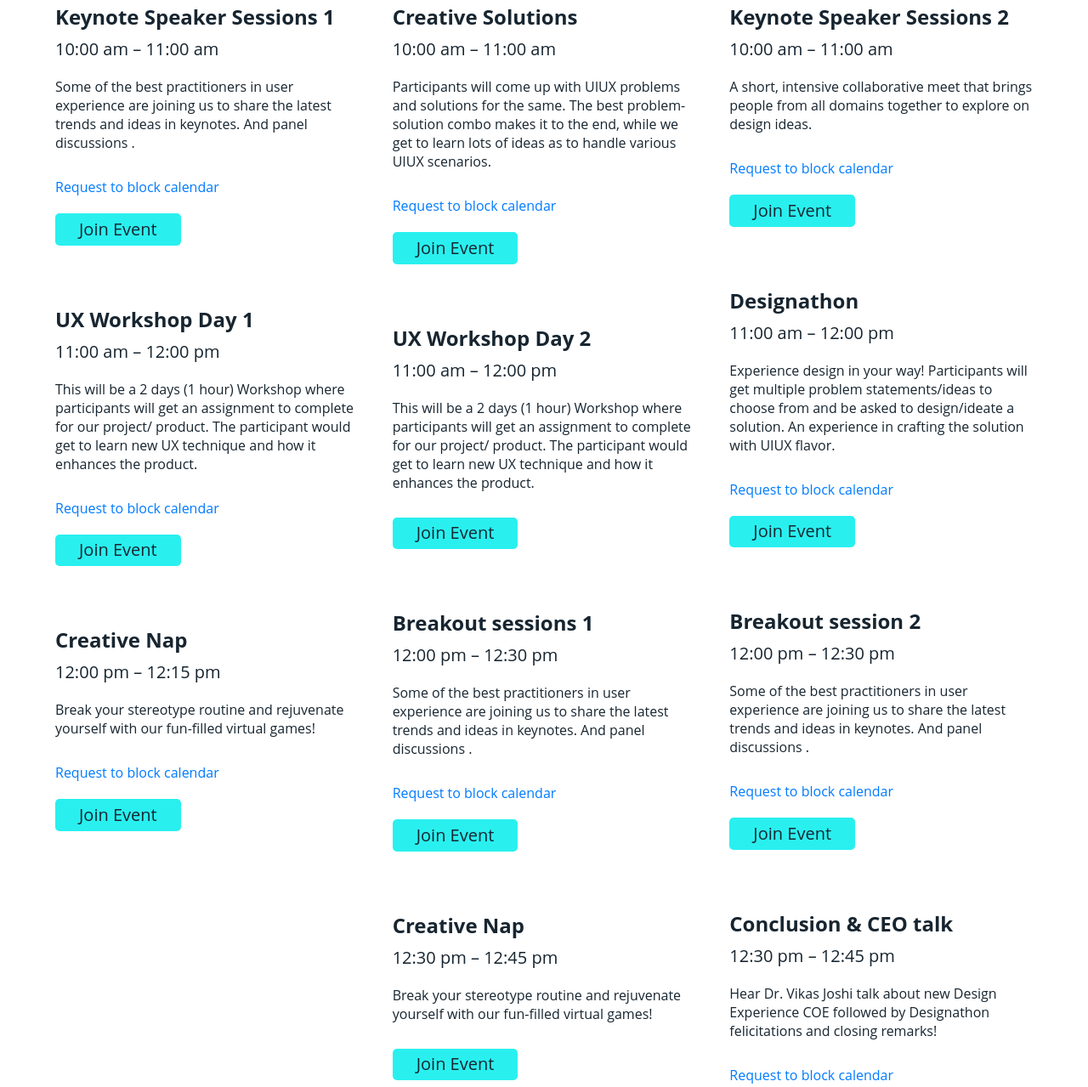
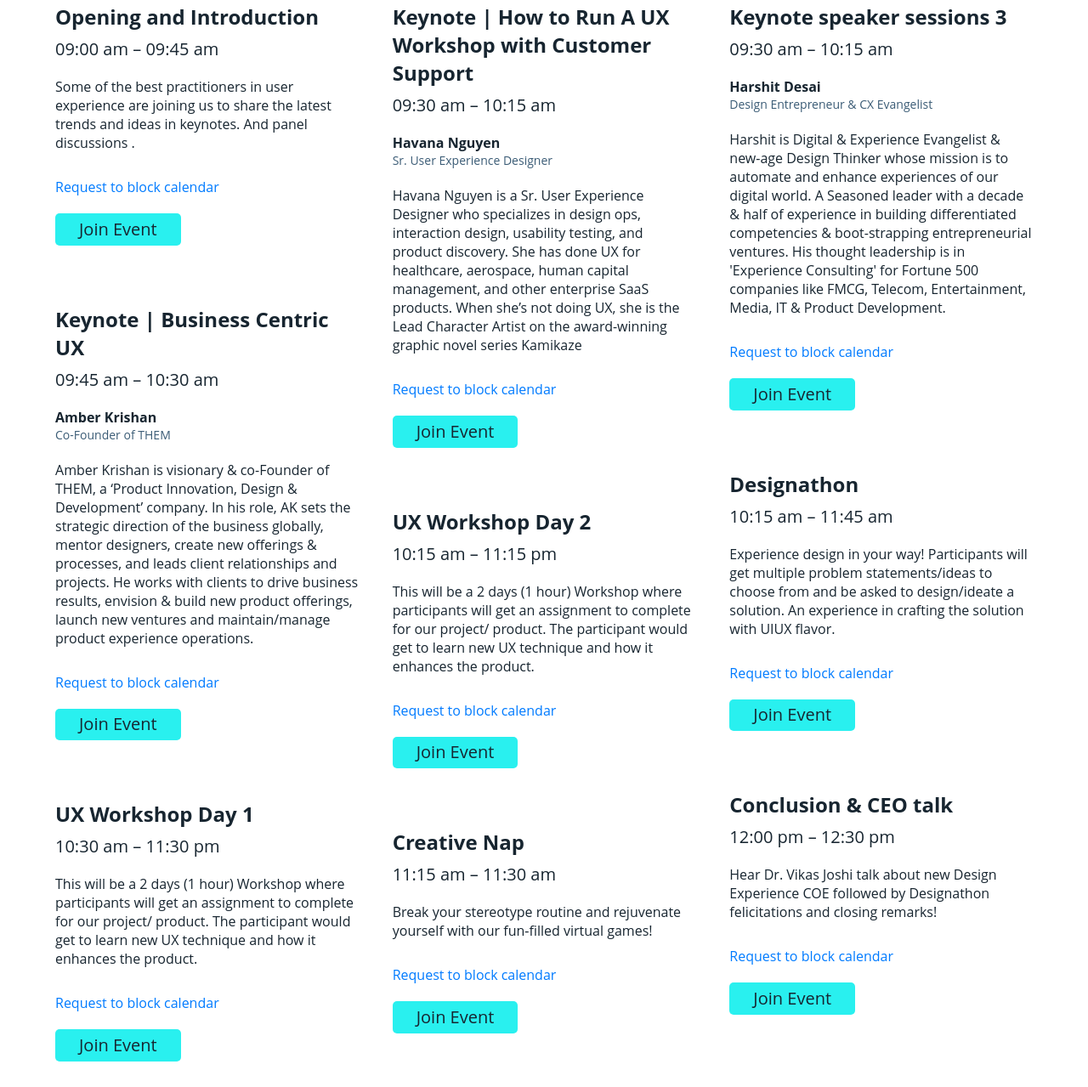
Before and after one commit to nitinpatil-hs/designsummit, a plain HTML site: page index.html in a window 1280 px wide. Shown: the part 1700-2979 px from the top of the page at 85% size. Drawn offline with Linux system fonts and the light colour scheme.

Commit message:
new text changes

```diff
--- a/index.html
+++ b/index.html
@@ -38,7 +38,6 @@
                     <div class="events">Designathon</div>
                     <div class="events">Keynote Speaker<br> Sessions</div>
                     <div class="events">UX<br> Workshop</div>
-                    <!-- <div class="events">Panel<br> Discussion</div> -->
                     <div class="events">Creative<br> Solutions</div>
                     <div class="events">Breakout<br> Sessions</div>
                     <div class="events">Creative<br> Nap</div>
@@ -58,35 +57,59 @@
                             <span class="wday">Tuesday<span>April</span></span>
                         </div>
                         <div class="schedule">
-                            <h3 class="event-title">Keynote Speaker Sessions 1</h3>
-                            <div class="event-time">10:00 am – 11:00 am </div>
+                            <h3 class="event-title">Opening and Introduction</h3>
+                            <div class="event-time">09:00 am – 09:45 am </div>
                             <p class="event-desc">
                                 Some of the best practitioners in user experience are joining us to share the latest trends and ideas in keynotes. And panel discussions .
                             </p>
                             <div class="link-wrapper">
-                                <a href="#" target="_blank">Request to block calendar</a>
+                                <a href="https://forms.office.com/Pages/ResponsePage.aspx?id=Rl6r_nEsOke2FqEqmu7-3v2_8tDx3QtNoaX0LmYQX6xUMU5VQVFYRTFaRVBWRUkwUlBVVlM0R0lERC4u&wdLOR=c4FBB38C3-4C5A-4DDC-82B7-D45899F4EC9C" target="_blank">Request to block calendar</a>
+                            </div>
+                            <a href="" class="btn btn-primary">Join Event</a>
+                        </div>
+                        <div class="schedule">
+                            <h3 class="event-title">Keynote | Business Centric UX</h3>
+                            <div class="event-time">09:45 am – 10:30 am </div>
+                            <p class="speaker">Amber Krishan</p>
+                            <p class="designation">Co-Founder of THEM</p>
+                            <p class="event-desc">
+                                Amber Krishan is visionary & co-Founder of THEM, a ‘Product Innovation, Design & Development’ company. In his role, AK sets the strategic direction of the business globally, mentor designers, create new offerings & processes, and leads client relationships and projects. He works with clients to drive business results, envision & build new product offerings, launch new ventures and maintain/manage product experience operations.
+                            </p>
+                            <div class="link-wrapper">
+                                <a href="https://forms.office.com/Pages/ResponsePage.aspx?id=Rl6r_nEsOke2FqEqmu7-3v2_8tDx3QtNoaX0LmYQX6xUMU5VQVFYRTFaRVBWRUkwUlBVVlM0R0lERC4u&wdLOR=c4FBB38C3-4C5A-4DDC-82B7-D45899F4EC9C" target="_blank">Request to block calendar</a>
                             </div>
                             <a href="" class="btn btn-primary">Join Event</a>
                         </div>
                         <div class="schedule">
                             <h3 class="event-title">UX Workshop Day 1</h3>
-                            <div class="event-time">11:00 am – 12:00 pm</div>
+                            <div class="event-time">10:30 am – 11:30 pm</div>
                             <p class="event-desc">
                                 This will be a 2 days (1 hour) Workshop where participants will get an assignment to complete for our project/ product. The participant would get to learn new UX technique and how it enhances the product.
                             </p>
                             <div class="link-wrapper">
-                                <a href="#" target="_blank">Request to block calendar</a>
+                                <a href="https://forms.office.com/Pages/ResponsePage.aspx?id=Rl6r_nEsOke2FqEqmu7-3v2_8tDx3QtNoaX0LmYQX6xUMU5VQVFYRTFaRVBWRUkwUlBVVlM0R0lERC4u&wdLOR=c4FBB38C3-4C5A-4DDC-82B7-D45899F4EC9C" target="_blank">Request to block calendar</a>
                             </div>
                             <a href="" class="btn btn-primary">Join Event</a>
                         </div>
                         <div class="schedule">
                             <h3 class="event-title">Creative Nap</h3>
-                            <div class="event-time">12:00 pm – 12:15 pm</div>
+                            <div class="event-time">11:30 am – 11:45 am</div>
                             <p class="event-desc">
                                 Break your stereotype routine and rejuvenate yourself with our fun-filled virtual games!
                             </p>
                             <div class="link-wrapper">
-                                <a href="#" target="_blank">Request to block calendar</a>
+                                <a href="https://forms.office.com/Pages/ResponsePage.aspx?id=Rl6r_nEsOke2FqEqmu7-3v2_8tDx3QtNoaX0LmYQX6xUMU5VQVFYRTFaRVBWRUkwUlBVVlM0R0lERC4u&wdLOR=c4FBB38C3-4C5A-4DDC-82B7-D45899F4EC9C" target="_blank">Request to block calendar</a>
+                            </div>
+                            <a href="" class="btn btn-primary">Join Event</a>
+                        </div>
+                        <div class="schedule">
+                            <h3 class="event-title">Breakout session</h3>
+                            <div class="event-time">11:45 am – 12:15 pm</div>
+                            <p class="event-desc">
+                                Some of the best practitioners in user experience are joining us to share the latest trends and ideas in keynotes. And panel discussions .
+                            </p>
+                            <div class="link-wrapper">
+                                <a href="https://forms.office.com/Pages/ResponsePage.aspx?id=Rl6r_nEsOke2FqEqmu7-3v2_8tDx3QtNoaX0LmYQX6xUMU5VQVFYRTFaRVBWRUkwUlBVVlM0R0lERC4u&wdLOR=c4FBB38C3-4C5A-4DDC-82B7-D45899F4EC9C" target="_blank">Request to block calendar</a>
                             </div>
                             <a href="" class="btn btn-primary">Join Event</a>
                         </div>
@@ -98,41 +121,49 @@
                             <span class="wday">Wednesday <span>April</span></span>
                         </div>
                         <div class="schedule">
-                            <h3 class="event-title">Creative Solutions</h3>
-                            <div class="event-time">10:00 am – 11:00 am</div>
+                            <h3 class="event-title">Keynote | How to Run A UX Workshop with Customer Support</h3>
+                            <div class="event-time">09:30 am – 10:15 am</div>
+                            <p class="speaker">Havana Nguyen</p>
+                            <p class="designation">Sr. User Experience Designer</p>
                             <p class="event-desc">
-                                Participants will come up with UIUX problems and solutions for the same. The best problem-solution combo makes it to the end, while we get to learn lots of ideas as to handle various UIUX scenarios.
+                                Havana Nguyen is a Sr. User Experience Designer who specializes in design ops, interaction design, usability testing, and product discovery. She has done UX for healthcare, aerospace, human capital management, and other enterprise SaaS products. When she’s not doing UX, she is the Lead Character Artist on the award-winning graphic novel series Kamikaze
                             </p>
                             <div class="link-wrapper">
-                                <a href="#" target="_blank">Request to block calendar</a>
+                                <a href="https://forms.office.com/Pages/ResponsePage.aspx?id=Rl6r_nEsOke2FqEqmu7-3v2_8tDx3QtNoaX0LmYQX6xUMU5VQVFYRTFaRVBWRUkwUlBVVlM0R0lERC4u&wdLOR=c4FBB38C3-4C5A-4DDC-82B7-D45899F4EC9C" target="_blank">Request to block calendar</a>
                             </div>
                             <a href="" class="btn btn-primary">Join Event</a>
                         </div>
                         <div class="schedule">
                             <h3 class="event-title">UX Workshop Day 2</h3>
-                            <div class="event-time">11:00 am – 12:00 pm</div>
+                            <div class="event-time">10:15 am – 11:15 pm</div>
                             <p class="event-desc">
                                 This will be a 2 days (1 hour) Workshop where participants will get an assignment to complete for our project/ product. The participant would get to learn new UX technique and how it enhances the product.
                             </p>
-                            <a href="" class="btn btn-primary">Join Event</a>
-                        </div>
-                        <div class="schedule">
-                            <h3 class="event-title">Breakout sessions 1</h3>
-                            <div class="event-time">12:00 pm – 12:30 pm</div>
-                            <p class="event-desc">
-                                Some of the best practitioners in user experience are joining us to share the latest trends and ideas in keynotes. And panel discussions .
-                            </p>
                             <div class="link-wrapper">
-                                <a href="#" target="_blank">Request to block calendar</a>
+                                <a href="https://forms.office.com/Pages/ResponsePage.aspx?id=Rl6r_nEsOke2FqEqmu7-3v2_8tDx3QtNoaX0LmYQX6xUMU5VQVFYRTFaRVBWRUkwUlBVVlM0R0lERC4u&wdLOR=c4FBB38C3-4C5A-4DDC-82B7-D45899F4EC9C" target="_blank">Request to block calendar</a>
                             </div>
                             <a href="" class="btn btn-primary">Join Event</a>
                         </div>
                         <div class="schedule">
                             <h3 class="event-title">Creative Nap</h3>
-                            <div class="event-time">12:30 pm – 12:45 pm</div>
+                            <div class="event-time">11:15 am – 11:30 am</div>
                             <p class="event-desc">
                                 Break your stereotype routine and rejuvenate yourself with our fun-filled virtual games!
                             </p>
+                            <div class="link-wrapper">
+                                <a href="https://forms.office.com/Pages/ResponsePage.aspx?id=Rl6r_nEsOke2FqEqmu7-3v2_8tDx3QtNoaX0LmYQX6xUMU5VQVFYRTFaRVBWRUkwUlBVVlM0R0lERC4u&wdLOR=c4FBB38C3-4C5A-4DDC-82B7-D45899F4EC9C" target="_blank">Request to block calendar</a>
+                            </div>
+                            <a href="" class="btn btn-primary">Join Event</a>
+                        </div>
+                        <div class="schedule">
+                            <h3 class="event-title">Creative Solutions</h3>
+                            <div class="event-time">11:30 am – 12:30 pm</div>
+                            <p class="event-desc">
+                                Participants will come up with UIUX problems and solutions for the same. The best problem-solution combo makes it to the end, while we get to learn lots of ideas as to handle various UIUX scenarios.
+                            </p>
+                            <div class="link-wrapper">
+                                <a href="https://forms.office.com/Pages/ResponsePage.aspx?id=Rl6r_nEsOke2FqEqmu7-3v2_8tDx3QtNoaX0LmYQX6xUMU5VQVFYRTFaRVBWRUkwUlBVVlM0R0lERC4u&wdLOR=c4FBB38C3-4C5A-4DDC-82B7-D45899F4EC9C" target="_blank">Request to block calendar</a>
+                            </div>
                             <a href="" class="btn btn-primary">Join Event</a>
                         </div>
                     </div>
@@ -143,46 +174,37 @@
                             <span class="wday">Thursday<span>April</span></span>
                         </div>
                         <div class="schedule">
-                            <h3 class="event-title">Keynote Speaker Sessions 2</h3>
-                            <div class="event-time">10:00 am – 11:00 am</div>
+                            <h3 class="event-title">Keynote speaker sessions 3</h3>
+                            <div class="event-time">09:30 am – 10:15 am</div>
+                            <p class="speaker">Harshit Desai</p>
+                            <p class="designation">Design Entrepreneur & CX Evangelist</p>
                             <p class="event-desc">
-                                A short, intensive collaborative meet that brings people from all domains together to explore on design ideas.
+                                Harshit is Digital & Experience Evangelist & new-age Design Thinker whose mission is to automate and enhance experiences of our digital world. A Seasoned leader with a decade & half of experience in building differentiated competencies & boot-strapping entrepreneurial ventures. His thought leadership is in 'Experience Consulting' for Fortune 500 companies like FMCG, Telecom, Entertainment, Media, IT & Product Development.
                             </p>
                             <div class="link-wrapper">
-                                <a href="#" target="_blank">Request to block calendar</a>
+                                <a href="https://forms.office.com/Pages/ResponsePage.aspx?id=Rl6r_nEsOke2FqEqmu7-3v2_8tDx3QtNoaX0LmYQX6xUMU5VQVFYRTFaRVBWRUkwUlBVVlM0R0lERC4u&wdLOR=c4FBB38C3-4C5A-4DDC-82B7-D45899F4EC9C" target="_blank">Request to block calendar</a>
                             </div>
                             <a href="" class="btn btn-primary">Join Event</a>
                         </div>
                         <div class="schedule">
                             <h3 class="event-title">Designathon </h3>
-                            <div class="event-time">11:00 am – 12:00 pm</div>
+                            <div class="event-time">10:15 am – 11:45 am</div>
                             <p class="event-desc">
                                 Experience design in your way! Participants will get multiple problem statements/ideas to choose from and be asked to design/ideate a solution. An experience in crafting the solution with UIUX flavor.
                             </p>
                             <div class="link-wrapper">
-                                <a href="#" target="_blank">Request to block calendar</a>
-                            </div>
-                            <a href="" class="btn btn-primary">Join Event</a>
-                        </div>
-                        <div class="schedule">
-                            <h3 class="event-title">Breakout session 2</h3>
-                            <div class="event-time">12:00 pm – 12:30 pm</div>
-                            <p class="event-desc">
-                                Some of the best practitioners in user experience are joining us to share the latest trends and ideas in keynotes. And panel discussions .
-                            </p>
-                            <div class="link-wrapper">
-                                <a href="#" target="_blank">Request to block calendar</a>
+                                <a href="https://forms.office.com/Pages/ResponsePage.aspx?id=Rl6r_nEsOke2FqEqmu7-3v2_8tDx3QtNoaX0LmYQX6xUMU5VQVFYRTFaRVBWRUkwUlBVVlM0R0lERC4u&wdLOR=c4FBB38C3-4C5A-4DDC-82B7-D45899F4EC9C" target="_blank">Request to block calendar</a>
                             </div>
                             <a href="" class="btn btn-primary">Join Event</a>
                         </div>
                         <div class="schedule">
                             <h3 class="event-title">Conclusion & CEO talk</h3>
-                            <div class="event-time">12:30 pm – 12:45 pm</div>
+                            <div class="event-time">12:00 pm – 12:30 pm</div>
                             <p class="event-desc">
                                 Hear Dr. Vikas Joshi talk about new Design Experience COE followed by Designathon felicitations and closing remarks!
                             </p>
                             <div class="link-wrapper">
-                                <a href="#" target="_blank">Request to block calendar</a>
+                                <a href="https://forms.office.com/Pages/ResponsePage.aspx?id=Rl6r_nEsOke2FqEqmu7-3v2_8tDx3QtNoaX0LmYQX6xUMU5VQVFYRTFaRVBWRUkwUlBVVlM0R0lERC4u&wdLOR=c4FBB38C3-4C5A-4DDC-82B7-D45899F4EC9C" target="_blank">Request to block calendar</a>
                             </div>
                             <a href="" class="btn btn-primary">Join Event</a>
                         </div>
--- a/scss/partials/_style.scss
+++ b/scss/partials/_style.scss
@@ -335,6 +335,17 @@ body{
             line-height: 2.2rem;
             margin-bottom: 3rem;
         }
+        .speaker {
+            font-size: 1.6rem;
+            font-weight: 700;
+            line-height: 2.2rem;
+        }
+        .designation {
+            font-size: 1.4rem;
+            line-height: 2rem;
+            margin-bottom: 2rem;
+            color: #3B5C76;
+        }
     }
     .col-lg-4{
         &:first-of-type{
```
Also changed, not shown: css/main.min.css, 1 other file.
